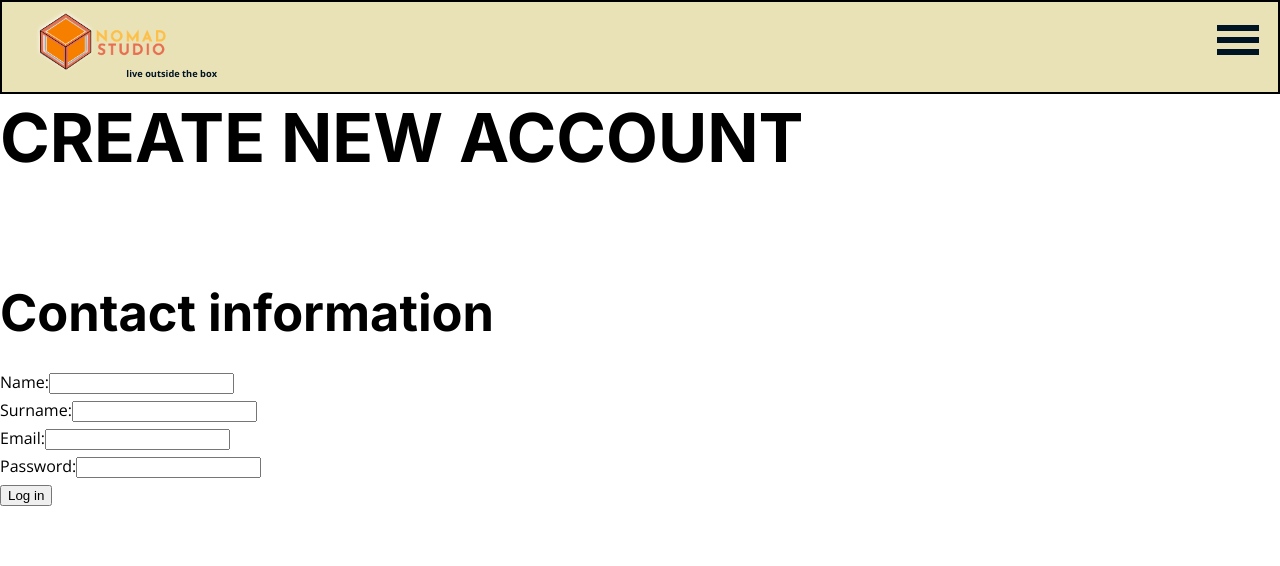
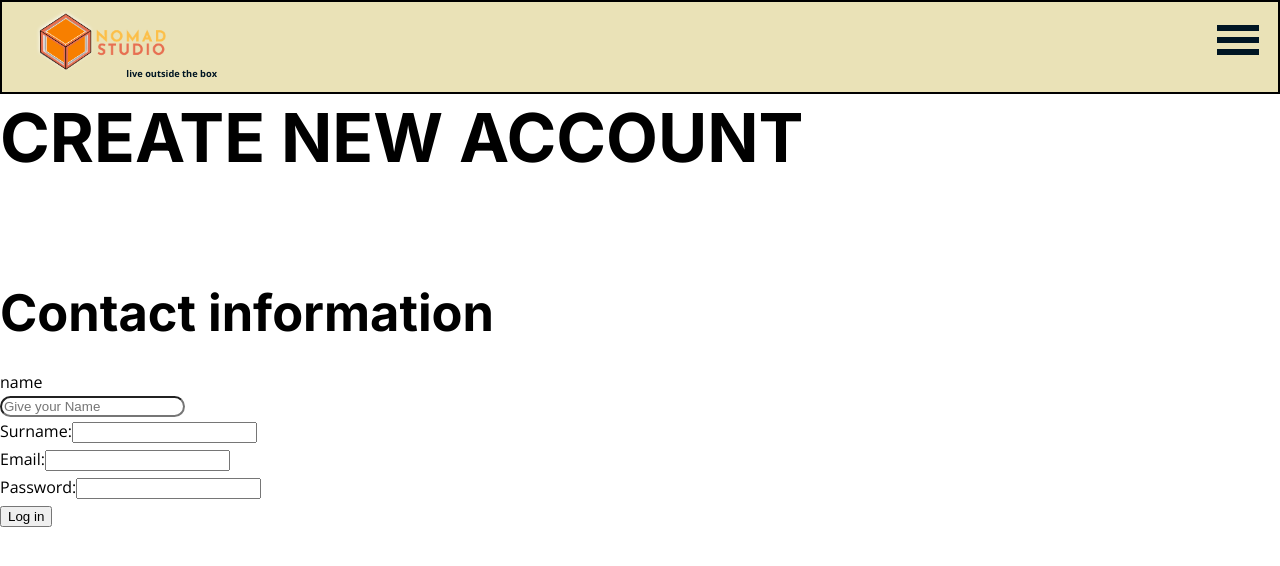
Before and after one commit to viest1/Alpaca_Frontend, a React (Create React App) app: page /signup in a window 1280 px wide. Shown: the top 566 px of the page. Built offline with nearby package versions, Linux system fonts and the light colour scheme.

Commit message:
few changes in GlobalStyle and Example in Signup

```diff
--- a/src/components/templates/SignUp/SignUp.tsx
+++ b/src/components/templates/SignUp/SignUp.tsx
@@ -1,6 +1,7 @@
 import React from 'react';
 import Header from '../../organisms/Header/Header';
 import './SignUp.css';
+import InputWithLabel from '../../atoms/InputWithLabel/InputWithLabel';
 
 function SignUp() {
   //   <form
@@ -27,16 +28,17 @@ function SignUp() {
         <img src="" alt="" />
       </div>
       <h2>Contact information</h2>
-      <div>
-        <label htmlFor="name">
-          Name:
-          <input type="name" name="name" />
-        </label>
-      </div>
+      <InputWithLabel label="name" name="name" placeholder="Give your Name" />
+      {/* <div> */}
+      {/*   <label htmlFor="name"> */}
+      {/*     Name: */}
+      {/*     <input type="name" name="name" /> */}
+      {/*   </label> */}
+      {/* </div> */}
       <div>
         <label htmlFor="surname">
           Surname:
-          <input type="surname" name="surname" />
+          <input type="text" name="surname" />
         </label>
       </div>
       <div>
```
